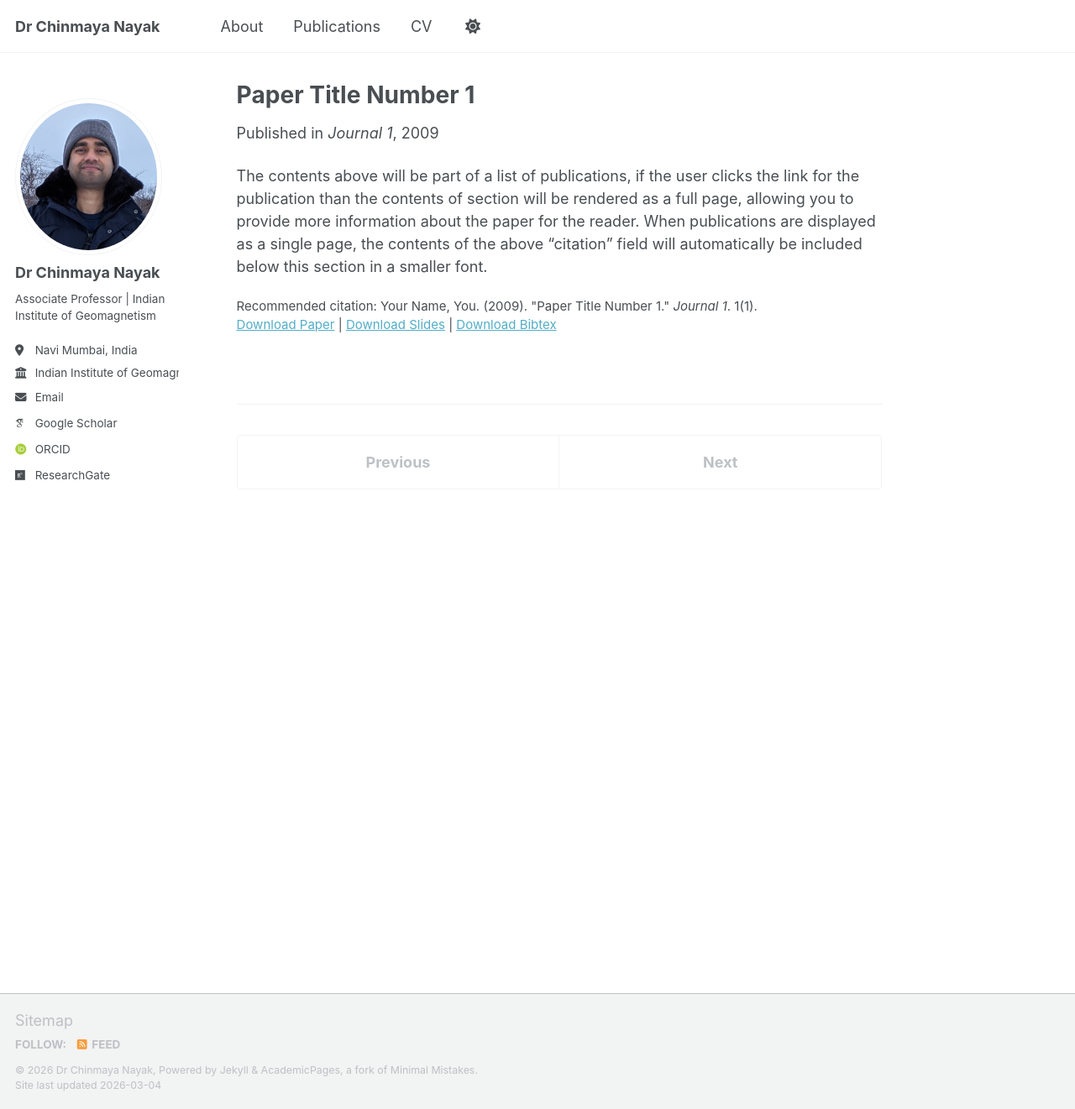
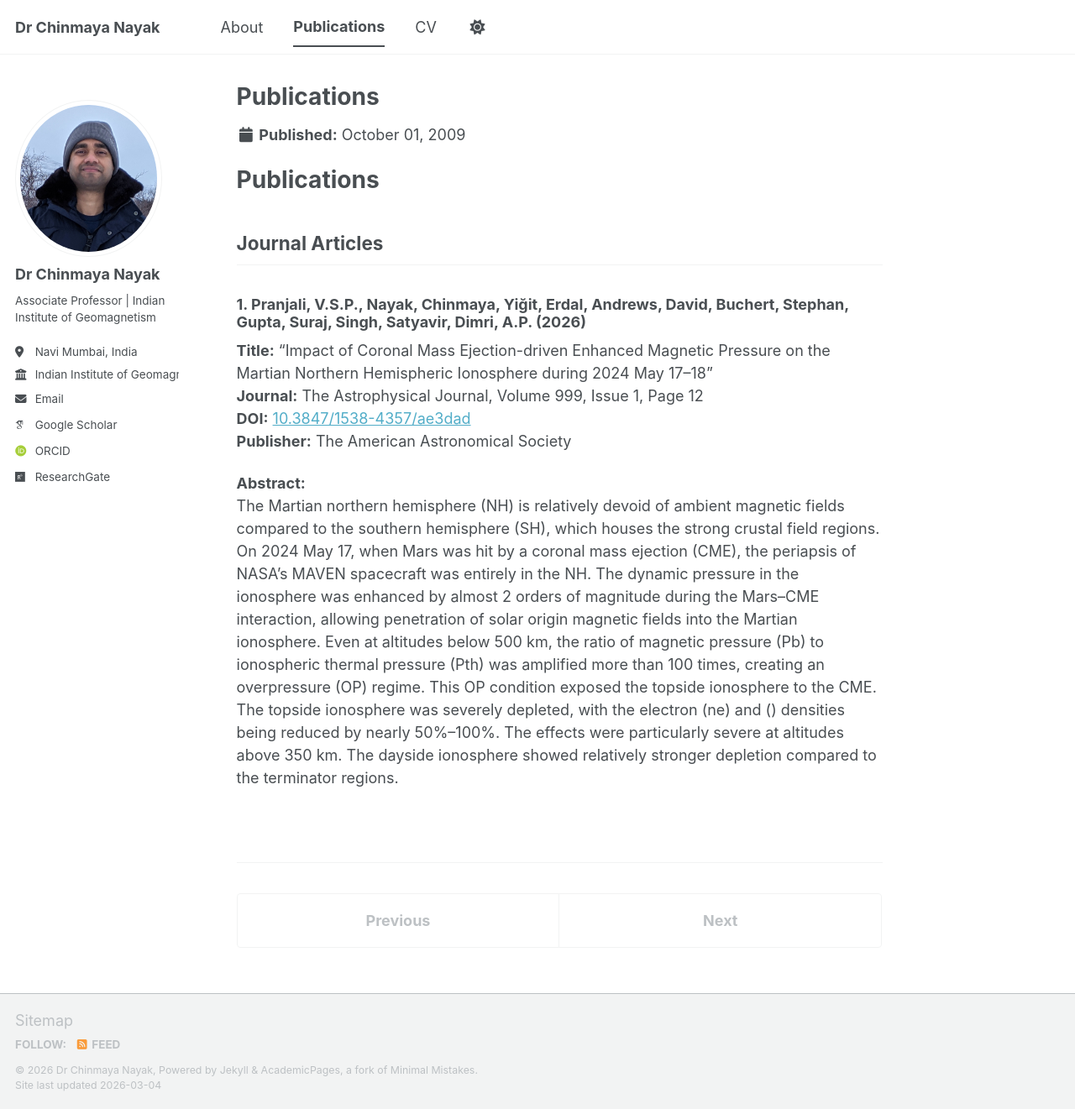
Before and after one commit to physics642/Chinmaya.Nayak, a Jekyll site: the page built from _publications/2009-10-01-paper-title-number-1.md, in a window 1280 px wide and 1321 px high. Shown: the whole window at 84% size. Built offline with Jekyll 4.4.1, drawn with Linux system fonts in a browser that asks for light colours; some web fonts are replaced; a script bundle is joined from its source files by our own code; library files that are not in the unit come from our copies.

Commit message:
Update 2009-10-01-paper-title-number-1.md

```diff
--- a/_publications/2009-10-01-paper-title-number-1.md
+++ b/_publications/2009-10-01-paper-title-number-1.md
@@ -1,14 +1,20 @@
 ---
-title: "Paper Title Number 1"
+title: "Publications"
+permalink: /publications/
 collection: publications
-category: manuscripts
-permalink: /publication/2009-10-01-paper-title-number-1
-excerpt: 'This paper is about the number 1. The number 2 is left for future work.'
-date: 2009-10-01
-venue: 'Journal 1'
-slidesurl: 'https://academicpages.github.io/files/slides1.pdf'
-paperurl: 'https://academicpages.github.io/files/paper1.pdf'
-bibtexurl: 'https://academicpages.github.io/files/bibtex1.bib'
-citation: 'Your Name, You. (2009). &quot;Paper Title Number 1.&quot; <i>Journal 1</i>. 1(1).'
+layout: single
+author_profile: true
 ---
-The contents above will be part of a list of publications, if the user clicks the link for the publication than the contents of section will be rendered as a full page, allowing you to provide more information about the paper for the reader. When publications are displayed as a single page, the contents of the above "citation" field will automatically be included below this section in a smaller font.
+
+# Publications
+
+## Journal Articles
+
+### 1. Pranjali, V.S.P., Nayak, Chinmaya, Yiğit, Erdal, Andrews, David, Buchert, Stephan, Gupta, Suraj, Singh, Satyavir, Dimri, A.P. (2026)
+**Title:** "Impact of Coronal Mass Ejection-driven Enhanced Magnetic Pressure on the Martian Northern Hemispheric Ionosphere during 2024 May 17–18"
+**Journal:** The Astrophysical Journal, Volume 999, Issue 1, Page 12
+**DOI:** [10.3847/1538-4357/ae3dad](https://doi.org/10.3847/1538-4357/ae3dad)
+**Publisher:** The American Astronomical Society
+
+**Abstract:**
+The Martian northern hemisphere (NH) is relatively devoid of ambient magnetic fields compared to the southern hemisphere (SH), which houses the strong crustal field regions. On 2024 May 17, when Mars was hit by a coronal mass ejection (CME), the periapsis of NASA’s MAVEN spacecraft was entirely in the NH. The dynamic pressure in the ionosphere was enhanced by almost 2 orders of magnitude during the Mars–CME interaction, allowing penetration of solar origin magnetic fields into the Martian ionosphere. Even at altitudes below 500 km, the ratio of magnetic pressure (Pb) to ionospheric thermal pressure (Pth) was amplified more than 100 times, creating an overpressure (OP) regime. This OP condition exposed the topside ionosphere to the CME. The topside ionosphere was severely depleted, with the electron (ne) and  () densities being reduced by nearly 50%–100%. The effects were particularly severe at altitudes above 350 km. The dayside ionosphere showed relatively stronger depletion compared to the terminator regions.
```
